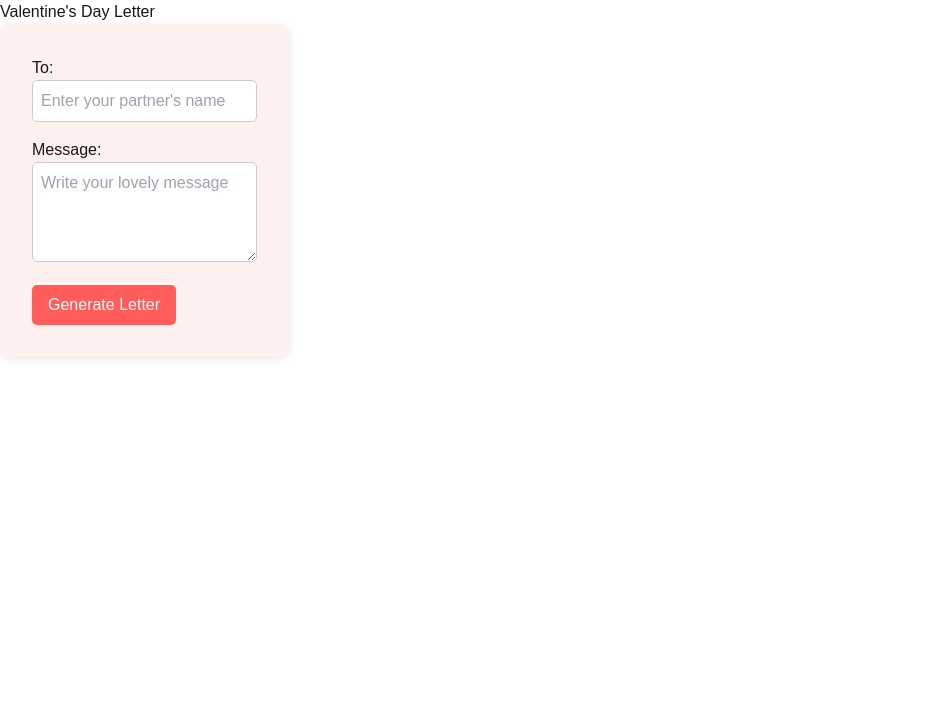
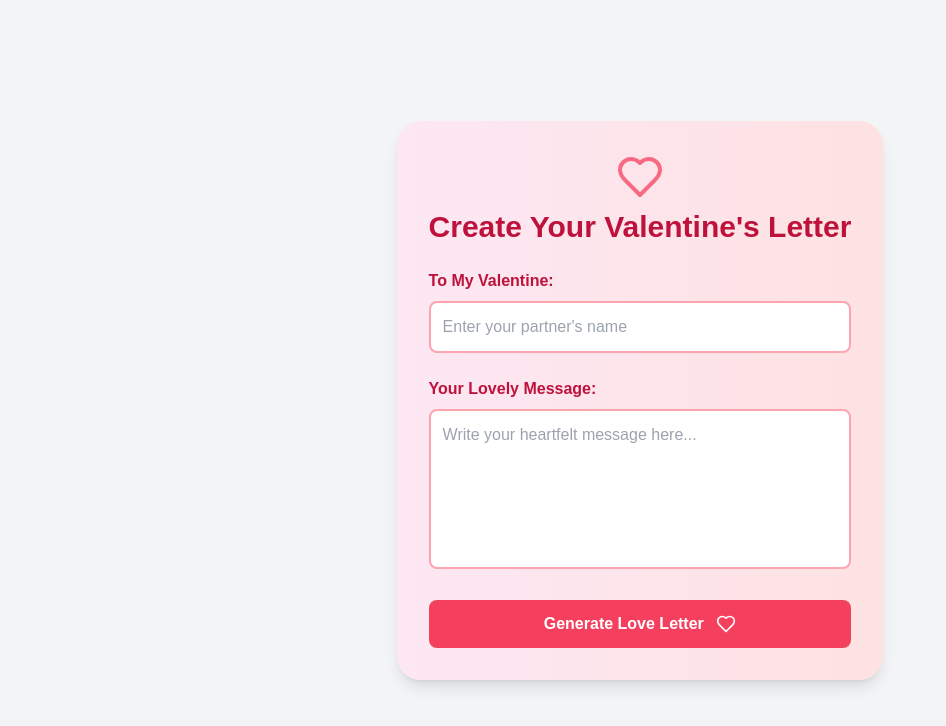
Before and after one commit to AureliaSindhu/DearAPI, a Next.js app: page /letter in a window 1280 px wide. Shown: the top 726 px of the page, without its empty margins (0-946 px from the left). Built offline with nearby package versions, Linux system fonts and the light colour scheme.

Commit message:
form component

```diff
--- a/app/letter/page.tsx
+++ b/app/letter/page.tsx
@@ -3,8 +3,7 @@ import ValentineForm from '@/components/ValentineForm';
 
 const LetterPage: React.FC = () => {
     return (
-        <div>
-            <h1>Valentine's Day Letter</h1>
+        <div className="flex justify-center items-center h-screen bg-gray-100">
             <ValentineForm />
         </div>
     );
--- a/components/ValentineForm.tsx
+++ b/components/ValentineForm.tsx
@@ -1,96 +1,79 @@
-"use client";
+"use client"
 
-import { useState, FormEvent } from 'react';
-import { useRouter } from 'next/navigation';
+import { useState, type FormEvent } from "react"
+import { useRouter } from "next/navigation"
+import { Heart } from "lucide-react"
 
 const ValentineForm: React.FC = () => {
-  const [recipient, setRecipient] = useState('');
-  const [message, setMessage] = useState('');
-  const [error, setError] = useState<string | null>(null);
-  const router = useRouter();
+    const [recipient, setRecipient] = useState("")
+    const [message, setMessage] = useState("")
+    const [error, setError] = useState<string | null>(null)
+    const router = useRouter()
 
     const handleSubmit = async (e: FormEvent) => {
-    e.preventDefault();
+        e.preventDefault()
         if (!recipient || !message) {
-      setError('Please fill in all fields.');
-      return;
+        setError("Please fill in all fields.")
+        return
         }
-    setError(null);
-    const res = await fetch('/api/letters', {
-      method: 'POST',
-      headers: { 'Content-Type': 'application/json' },
-      body: JSON.stringify({ recipient, message })
-    });
+        setError(null)
+        const res = await fetch("/api/letters", {
+        method: "POST",
+        headers: { "Content-Type": "application/json" },
+        body: JSON.stringify({ recipient, message }),
+        })
         if (res.ok) {
-      const data = await res.json();
-      router.push(`/letter/${data.id}`);
+        const data = await res.json()
+        router.push(`/letter/${data.id}`)
         } else {
-      const errData = await res.json();
-      setError(errData.error || 'Something went wrong');
+        const errData = await res.json()
+        setError(errData.error || "Something went wrong")
         }
-  };
+    }
 
     return (
         <form
         onSubmit={handleSubmit}
-      style={{
-        display: 'inline-block',
-        textAlign: 'left',
-        padding: '2rem',
-        background: '#fff0f0',
-        borderRadius: '10px',
-        boxShadow: '0 2px 8px rgba(0,0,0,0.1)',
-        maxWidth: '600px'
-      }}
+        className="bg-gradient-to-r from-pink-100 to-red-100 p-8 rounded-3xl shadow-lg max-w-2xl mx-auto text-black"
         >
-      <div style={{ marginBottom: '1rem' }}>
-        <label>To:</label>
-        <br />
+        <div className="mb-6 text-center">
+            <Heart className="inline-block text-rose-500 w-12 h-12 mb-2 animate-pulse" />
+            <h2 className="text-3xl font-bold text-rose-700">Create Your Valentine's Letter</h2>
+        </div>
+        <div className="mb-6">
+            <label htmlFor="recipient" className="block text-rose-700 font-semibold mb-2">
+            To My Valentine:
+            </label>
             <input
+            id="recipient"
             type="text"
             value={recipient}
             onChange={(e) => setRecipient(e.target.value)}
             placeholder="Enter your partner's name"
-          style={{
-            width: '100%',
-            padding: '0.5rem',
-            borderRadius: '5px',
-            border: '1px solid #ccc'
-          }}
+            className="w-full p-3 rounded-lg border-2 border-rose-300 focus:border-rose-500 focus:ring focus:ring-rose-200 transition duration-200 ease-in-out"
             />
         </div>
-      <div style={{ marginBottom: '1rem' }}>
-        <label>Message:</label>
-        <br />
+        <div className="mb-6">
+            <label htmlFor="message" className="block text-rose-700 font-semibold mb-2">
+            Your Lovely Message:
+            </label>
             <textarea
+            id="message"
             value={message}
             onChange={(e) => setMessage(e.target.value)}
-          placeholder="Write your lovely message"
-          style={{
-            width: '100%',
-            padding: '0.5rem',
-            borderRadius: '5px',
-            border: '1px solid #ccc',
-            height: '100px'
-          }}
+            placeholder="Write your heartfelt message here..."
+            className="w-full p-3 rounded-lg border-2 border-rose-300 focus:border-rose-500 focus:ring focus:ring-rose-200 transition duration-200 ease-in-out h-40 resize-none"
             />
         </div>
-      {error && <p style={{ color: 'red' }}>{error}</p>}
+        {error && <p className="text-red-500 mb-4">{error}</p>}
         <button
             type="submit"
-        style={{
-          padding: '0.5rem 1rem',
-          backgroundColor: '#ff5c5c',
-          color: '#fff',
-          border: 'none',
-          borderRadius: '5px',
-          cursor: 'pointer'
-        }}
+            className="w-full bg-rose-500 hover:bg-rose-600 text-white font-bold py-3 px-6 rounded-lg transition duration-200 ease-in-out transform hover:scale-105 focus:outline-none focus:ring-2 focus:ring-rose-400 focus:ring-opacity-50"
         >
-        Generate Letter
+            Generate Love Letter <Heart className="inline-block ml-2 w-5 h-5" />
         </button>
         </form>
-  );
-};
+    )
+}
 
-export default ValentineForm;
+export default ValentineForm
```
Lines whose indentation alone changed are shown as unchanged.
